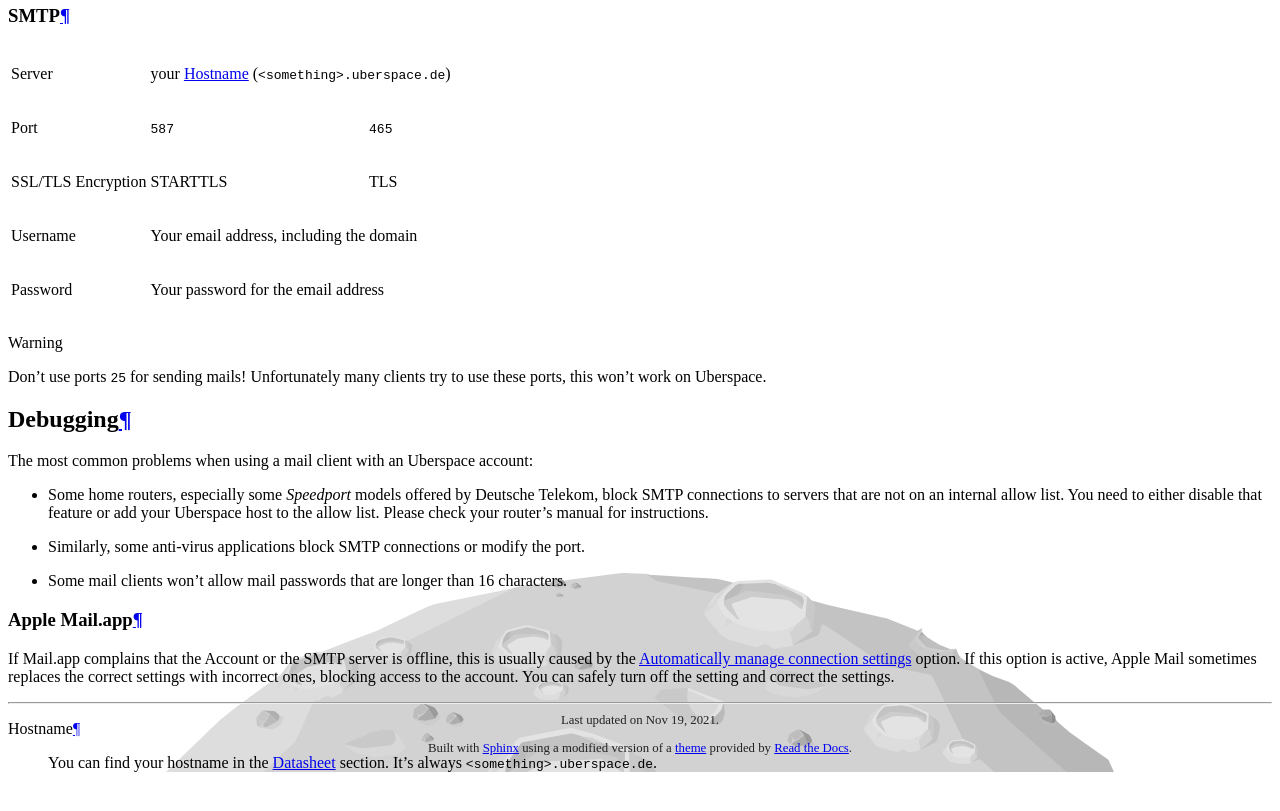
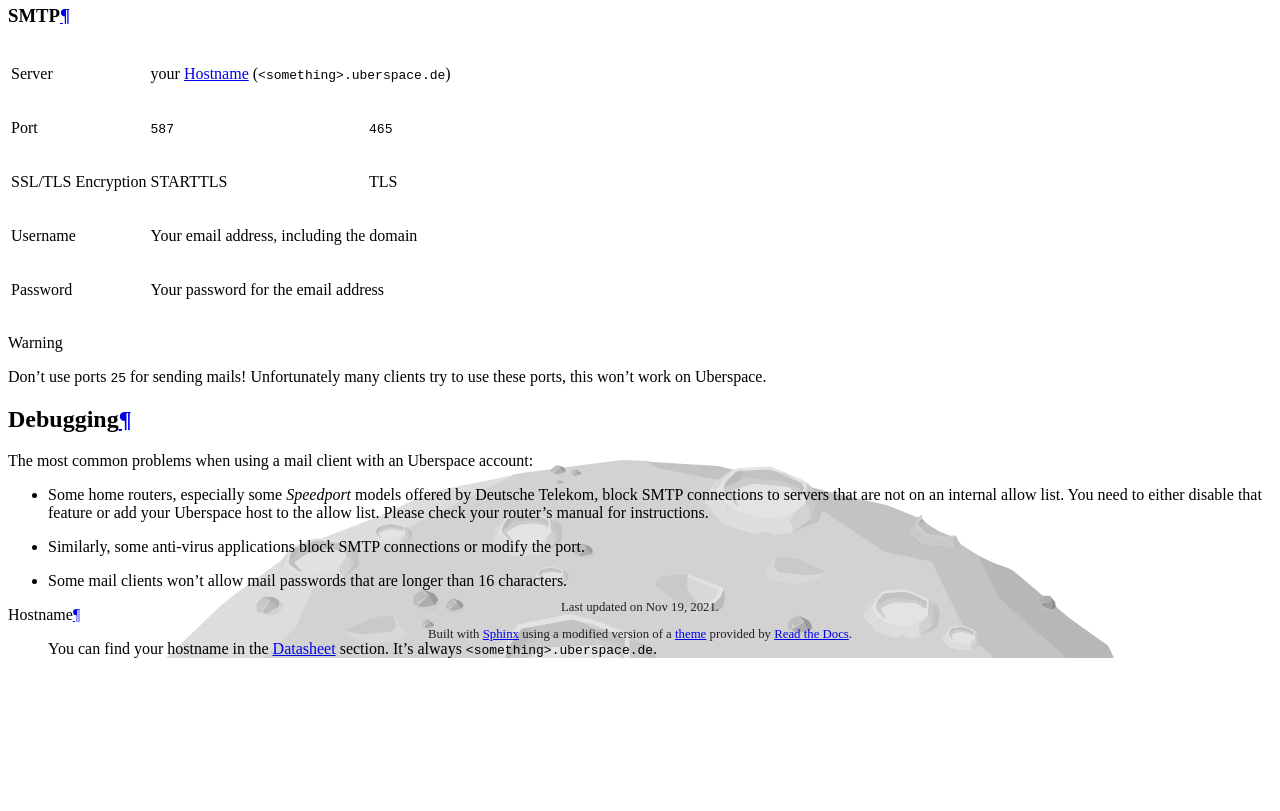
Before and after one commit to Uberspace/manual, a Sphinx documentation site: the page built from source/mail-access.rst, in a window 1280 px wide and 900 px high, scrolled down 3128 px. Shown: the top 811 px of the window. Built offline with Sphinx 7.4.7 and the Read the Docs theme 2.0.0, drawn with Linux system fonts in a browser that asks for light colours; after the commit the page ends 3914 px from its top, so only the background shows below that.

Commit message:
:fire: fix dead link in mail-access.rst
Remove the Apple Mail.app section - Apple deleted the article, so the link was dead and the underlying problem doesn't seem to occur anymore either.

```diff
--- a/source/mail-access.rst
+++ b/source/mail-access.rst
@@ -82,13 +82,6 @@ The most common problems when using a mail client with an Uberspace account:
 * Similarly, some anti-virus applications block SMTP connections or modify the port.
 * Some mail clients won't allow mail passwords that are longer than 16 characters.
 
-Apple Mail.app
---------------
-
-If Mail.app complains that the Account or the SMTP server is offline, this is usually caused by the `Automatically manage connection settings <https://support.apple.com/en-us/HT204208>`_ option. If this option is active, Apple Mail sometimes replaces the correct settings with incorrect ones, blocking access to the account. You can safely turn off the setting and correct the settings.
-
-----
-
 .. glossary::
 
     Hostname
```
